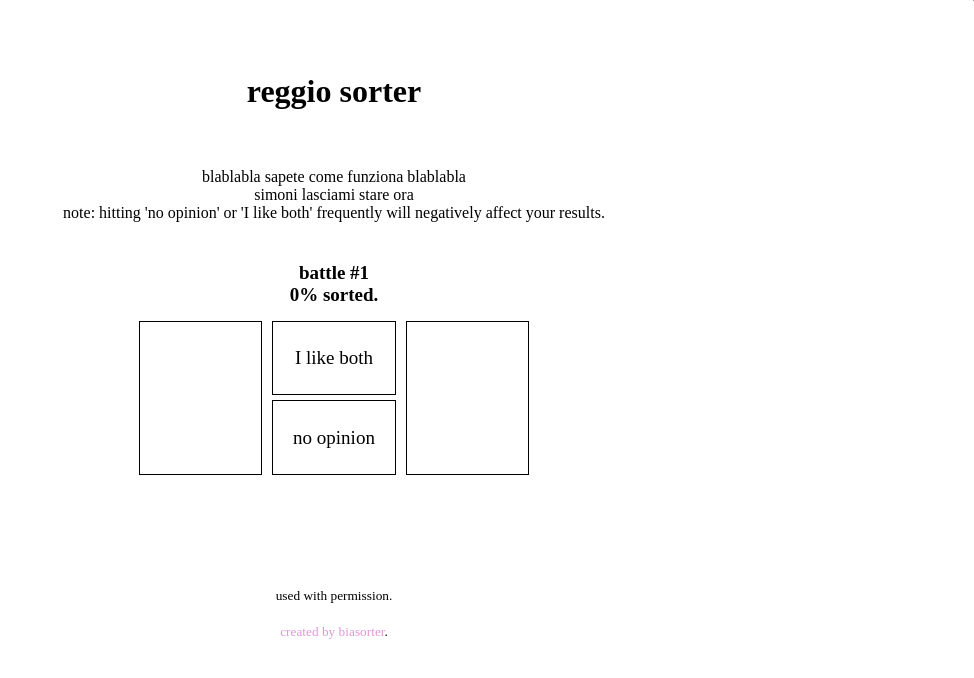
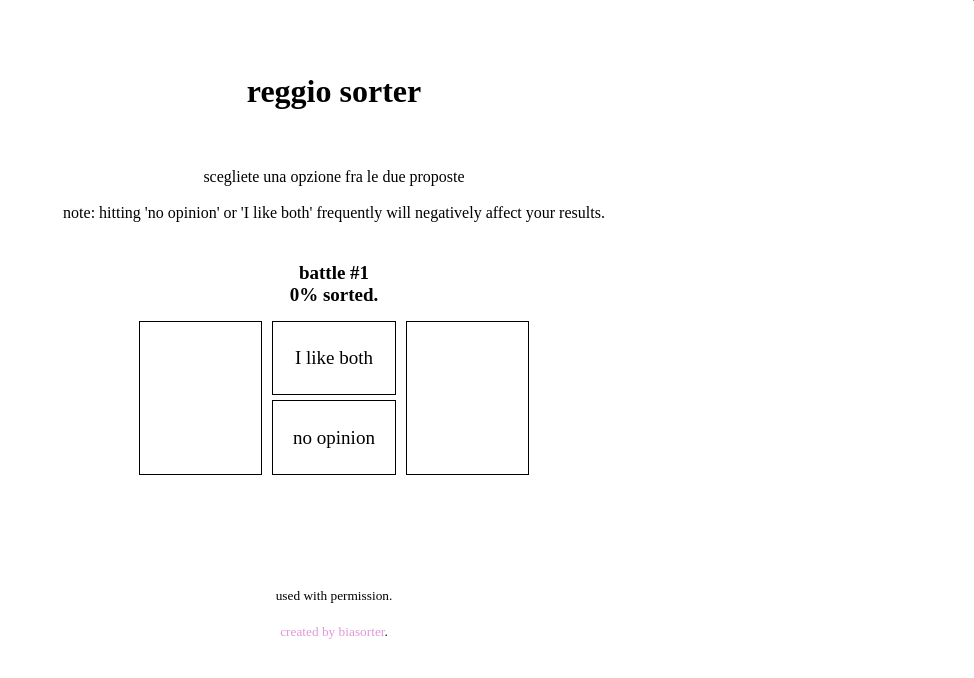
Before and after one commit to dragonhearts/dragonhearts.github.io, a plain HTML site: page reggiosorter.html in a window 1280 px wide. Shown: the whole page, without its empty margins (306-1280 px from the left). Drawn offline with Linux system fonts and the light colour scheme; a script that the page names is missing.

Commit message:
Update reggiosorter.html

```diff
--- a/reggiosorter.html
+++ b/reggiosorter.html
@@ -638,7 +638,7 @@ font-family: 'Times New Roman', erif;
 
 <p class="instructions">
 <center><br /><br />
-<b><h1>reggio sorter</h1></b><br /><br>blablabla sapete come funziona blablabla<br /<br />simoni lasciami stare ora<br />note: hitting 'no opinion' or 'I like both' frequently will negatively affect your results.<br /><br /></center>
+<b><h1>reggio sorter</h1></b><br /><br>scegliete una opzione fra le due proposte<br /<br /><br />note: hitting 'no opinion' or 'I like both' frequently will negatively affect your results.<br /><br /></center>
 
 
 
```
